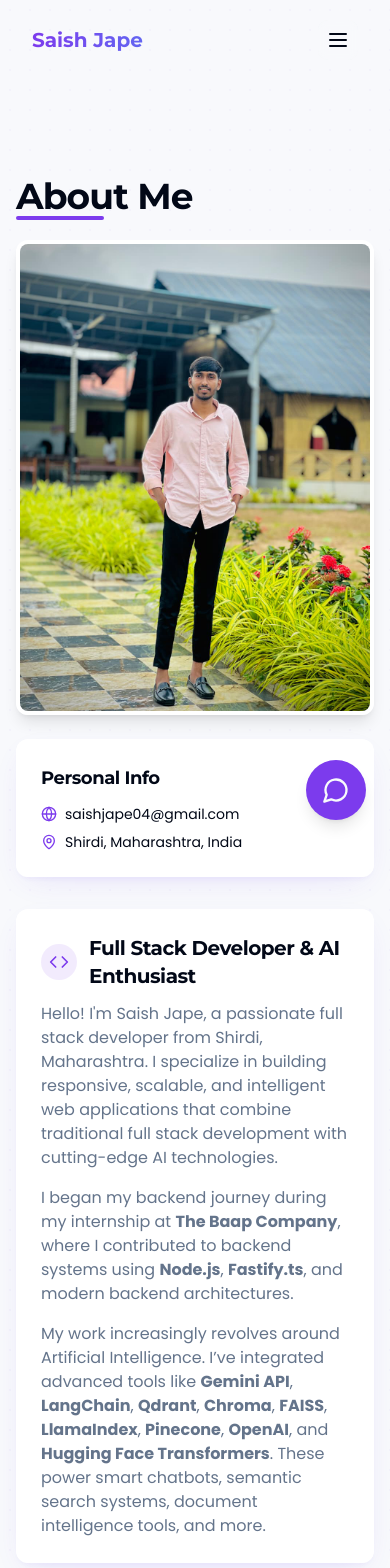
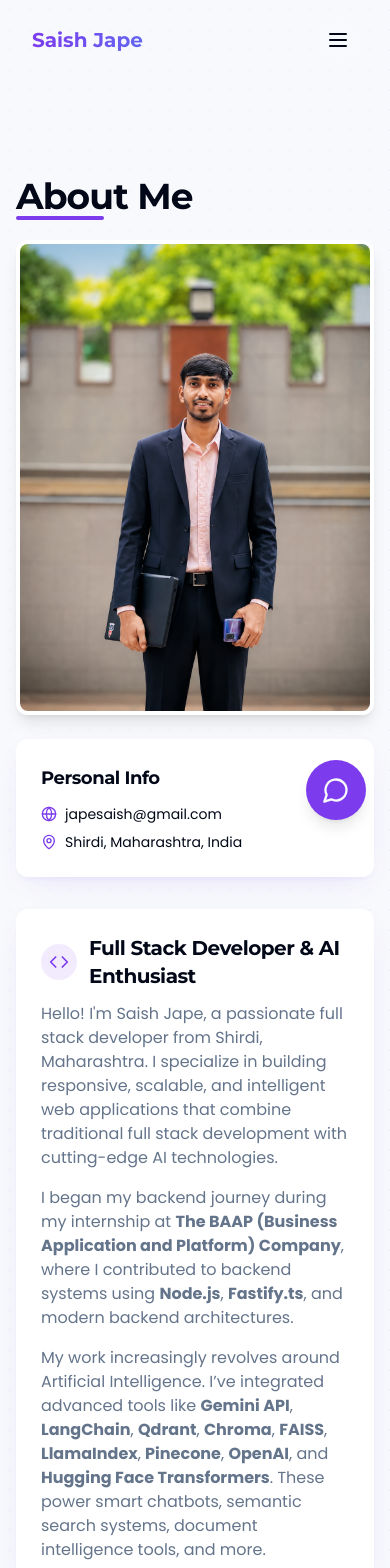
Before and after one commit to SaishJape/saish-portfolio-v2, a React (Vite) app: page /about in a window 390 px wide. Shown: the top 1568 px of the page. Built offline with nearby package versions, Linux system fonts and the light colour scheme; a web font is replaced by a local one.

Commit message:
update photo chnage email and phone number add full form of BAAP and other

```diff
--- a/index.html
+++ b/index.html
@@ -3,9 +3,9 @@
   <head>
     <meta charset="UTF-8" />
     <meta name="viewport" content="width=device-width, initial-scale=1.0" />
-    <title>saishs-edu-journey</title>
-    <meta name="description" content="Lovable Generated Project" />
-    <meta name="author" content="Lovable" />
+    <title>Saish's Education Journey</title>
+    <!-- <meta name="description" content="Lovable Generated Project" /> -->
+    <meta name="author" content="Saish Jape" />
     <meta property="og:image" content="/og-image.png" />
   </head>
 
--- a/src/components/Chatbot.tsx
+++ b/src/components/Chatbot.tsx
@@ -30,7 +30,7 @@ Here is Saish's information:
 - Name: Saish Jape
 - Role: Full Stack AI Developer
 - Location: Shirdi, Maharashtra, India
-- Contact: saishjape04@gmail.com | +91 8208507318
+- Contact: japesaish@gmail.com | +91 8308636214
 - Portfolio: https://saishjape.me
 
 **Summary:**
@@ -38,18 +38,18 @@ Skilled Full Stack AI Developer with hands-on experience in developing intellige
 
 **Education:**
 - Bachelor of Computer Applications (BCA) - Mysore University (July 2023) - Distinction.
-- Advanced Web & AI Development - Google Cloud, Udemy, The Baap Company (2023 - Present).
+- Advanced Web & AI Development - Google Cloud, Udemy, The BAAP (Business Application and Platform) Company (2023 - Present).
 
 **Experience:**
 1. **Full Stack AI Developer (Freelance)** (2025 - Present):
    - Built "Rapid Bot" (Chatbot builder using Gemini, Qdrant, FastAPI).
    - Created Power BI generation platform (Natural Language to SQL).
    - Scraped web/PDFs for vector-based QA.
-2. **Backend Developer (Freelance & BAAP Company)** (2024 - Present):
+2. **Backend Developer (Freelance & BAAP (Business Application and Platform) Company)** (2024 - Present):
    - Scalable backend systems using Fastify.js, PostgreSQL.
 3. **Backend Developer (Simplify VMS)** (2023 - 2024):
    - Worked on Timesheet Module, employee work logs.
-4. **Web Development Intern (The Baap Company)** (2023):
+4. **Web Development Intern (The BAAP (Business Application and Platform) Company)** (2023):
    - Responsive UIs, SQL/MongoDB, debugging.
 
 **Skills:**
--- a/src/components/Contact.tsx
+++ b/src/components/Contact.tsx
@@ -65,14 +65,14 @@ const Contact: React.FC = () => {
     {
       icon: <Mail className="text-primary" size={24} />,
       title: "Email",
-      details: "saishjape04@gmail.com",
-      link: "mailto:saishjape04@gmail.com"
+      details: "japesaish@gmail.com",
+      link: "mailto:japesaish@gmail.com"
     },
     {
       icon: <Phone className="text-primary" size={24} />,
       title: "Phone",
-      details: "+91 8208507318",
-      link: "tel:+918208507318"
+      details: "+91 8308636214",
+      link: "tel:+918308636214"
     },
     {
       icon: <MapPin className="text-primary" size={24} />,
--- a/src/components/Education.tsx
+++ b/src/components/Education.tsx
@@ -13,24 +13,24 @@ const educationData = [
   },
   {
     degree: "Web Development Certification",
-    institution: "The Baap Company",
-    location: "Remote",
+    institution: "The BAAP (Business Application and Platform) Company",
+    location: "On-site",
     period: "2023 – Present",
     description:
-      "Completed web development training as part of my internship at The Baap Company. Covered modern frontend and backend stacks including React.js, TypeScript, Fastify.js, and Git-based workflows."
+      "Completed web development training as part of my internship at The BAAP (Business Application and Platform) Company. Covered modern frontend and backend stacks including React.js, TypeScript, Fastify.js, and Git-based workflows."
   },
   {
     degree: "Backend Developer Training",
-    institution: "The Baap Company (Internship)",
-    location: "Remote",
+    institution: "The BAAP (Business Application and Platform) Company (Internship)",
+    location: "On-site",
     period: "2023 – Present",
     description:
       "Focused training in building robust backend systems with Node.js, Fastify.js, RESTful APIs, MySQL, and MongoDB. Hands-on experience with authentication, data modeling, and cloud integration on AWS."
   },
   {
     degree: "AI & LLM Tools Bootcamp (Project-Based Learning)",
-    institution: "Self-Learning / BAAP Projects / Online Learning Platform",
-    location: "Remote",
+    institution: "Self-Learning / BAAP (Business Application and Platform) Projects / Online Learning Platform",
+    location: "On-site",
     period: "2023 – Present",
     description:
       "Gaining hands-on experience working with Gemini API, LangChain, and Qdrant to develop intelligent AI-powered chatbots, semantic search engines, and automation tools through internships and personal projects."
--- a/src/components/Experience.tsx
+++ b/src/components/Experience.tsx
@@ -6,32 +6,32 @@ import { useRef } from "react";
 const experienceData = [
   {
     position: "Full Stack Developer Intern",
-    company: "The Baap Company",
-    location: "Remote",
+    company: "The BAAP (Business Application and Platform) Company",
+    location: "On-site",
     period: "July 2023",
     description:
       "Contributed to real-world production projects focused on modern web development and AI integration. Worked with React, Node.js, and MongoDB to build scalable apps. Gained hands-on experience in deploying LLM-based features like AI chatbots and semantic search using Gemini API, LangChain, and Qdrant."
   },
   {
     position: "Web Developer",
-    company: "The Baap Company",
-    location: "Remote",
+    company: "The BAAP (Business Application and Platform) Company",
+    location: "On-site",
     period: "July 2023",
     description:
       "Worked on independent web development projects for startups and individuals. Built full-stack applications using React, TypeScript, Fastify.js, and AWS. Recently focused on integrating AI tools into web platforms—such as chatbots, content extraction systems, and intelligent dashboards."
   },
   {
     position: "AI Developer",
-    company: "At The Baap Company",
-    location: "Remote",
+    company: "At The BAAP (Business Application and Platform) Company",
+    location: "On-site",
     period: "2025 - Present",
     description:
       "Developed AI-powered tools including custom LLM-based chatbots, semantic search engines, and document intelligence systems. Leveraged technologies like Gemini API, LangChain, and Qdrant to create smart features for real-time interaction, data summarization, and query answering."
   },
   {
     position: "Backend Developer",
-    company: "AT The BAAP Company",
-    location: "Remote",
+    company: "AT The BAAP (Business Application and Platform) Company",
+    location: "On-site",
     period: "2024 - Present",
     description:
       "Designed and built scalable backend systems with clean architecture and RESTful APIs. Worked extensively on authentication, file processing, database design, and API optimization—primarily using Fastify.js, PostgreSQL, and cloud deployment platforms."
@@ -39,7 +39,7 @@ const experienceData = [
   {
     position: "Backend Developer (Shadow to Production)",
     company: "Simplify VMS",
-    location: "Remote",
+    location: "On-site",
     period: "2023 - 2024",
     description:
       "Started as a shadow developer, learning backend architecture and resolving minor bugs. Progressed to handling production issues including ticket fixes, and eventually authored core backend APIs. Worked on the Timesheet Module, managing employee work logs, breaks, holidays, delays, and time calculations across weekly and monthly cycles."
--- a/src/components/Hero.tsx
+++ b/src/components/Hero.tsx
@@ -67,7 +67,7 @@ const Hero: React.FC = () => {
           rel="noopener noreferrer"
           className="text-primary hover:underline font-semibold"
         >
-          BAAP Company
+          BAAP (Business Application and Platform) Company
         </a>
         , where I’m gaining real-world experience by building scalable and production-ready applications.
         </motion.p>
@@ -95,7 +95,7 @@ const Hero: React.FC = () => {
             <Linkedin size={24} className="text-primary" />
           </a>
           <a
-            href="mailto:saishjape04@gmail.com"
+            href="mailto:japesaish@gmail.com"
             target="_blank"
             rel="noopener noreferrer"
             className="bg-primary/10 p-2 rounded-full hover:bg-primary/20 transition-colors duration-300 hover:scale-110 transform"
@@ -130,7 +130,7 @@ const Hero: React.FC = () => {
         <div className="relative w-full aspect-square rounded-xl overflow-hidden shadow-2xl gradient-border">
           <div className="absolute inset-0 bg-gradient-to-br from-primary/20 to-transparent mix-blend-overlay"/>
           <img
-            src="./saishjapephotosmall.jpg"
+            src="./saish jape a formal blazer outfit.png"
             alt="Saish Jape"
             className="w-full h-full object-cover"
           />
--- a/src/components/ProfileSection.tsx
+++ b/src/components/ProfileSection.tsx
@@ -43,7 +43,7 @@ const ProfileSection: React.FC = () => {
                 rel="noopener noreferrer"
                 className="text-primary hover:underline font-semibold"
               >
-                The BAAP Company
+                The BAAP (Business Application and Platform) Company
               </a>
               , where I contribute to real-world, production-grade projects. I enjoy building scalable, efficient, and user-centric web solutions that blend robust backend functionality with seamless user experiences.
             </p>
--- a/src/components/Resume.tsx
+++ b/src/components/Resume.tsx
@@ -55,7 +55,7 @@ const Resume: React.FC = () => {
             >
               <div className="rounded-lg overflow-hidden border-4 border-primary/20 shadow-lg mb-4">
                 <img
-                  src="./herophoto.jpg"
+                  src="./saish jape a formal blazer outfit.png"
                   alt="Saish Jape"
                   className="w-full h-auto"
                 />
@@ -87,11 +87,11 @@ const Resume: React.FC = () => {
               <div className="grid grid-cols-1 sm:grid-cols-2 gap-4">
                 <div>
                   <h4 className="font-medium text-primary mb-1">Email:</h4>
-                  <p>saishjape04@gmail.com</p>
+                  <p>japesaish@gmail.com</p>
                 </div>
                 <div>
                   <h4 className="font-medium text-primary mb-1">Phone:</h4>
-                  <p>+91 8208507318</p>
+                  <p>+91 8308636214</p>
                 </div>
               </div>
             </motion.div>
@@ -120,7 +120,7 @@ const Resume: React.FC = () => {
                 <div className="border-l-2 border-primary/30 pl-5 py-1 relative">
                   <div className="absolute w-3 h-3 bg-primary rounded-full -left-[7px] top-2" />
                   <h4 className="font-bold text-lg">Advanced Web & AI Development</h4>
-                  <p className="text-primary">Google Cloud, Udemy, Self-paced and The Baap Company</p>
+                  <p className="text-primary">Google Cloud, Udemy, Self-paced and The BAAP (Business Application and Platform) Company</p>
                   <p className="text-sm text-muted-foreground">2023 started</p>
                   <p className="mt-2">Trained in building full-stack AI products using FastAPI, Gemini, OpenAI, Qdrant, and cloud deployments. Focused on hands-on LLM integration and chatbot systems.</p>
                 </div>
@@ -142,7 +142,7 @@ const Resume: React.FC = () => {
                 <div className="border-l-2 border-primary/30 pl-5 py-1 relative">
                   <div className="absolute w-3 h-3 bg-primary rounded-full -left-[7px] top-2" />
                   <h4 className="font-bold text-lg">Full Stack AI Developer</h4>
-                  <p className="text-primary">At The Baap Company</p>
+                  <p className="text-primary">At The BAAP (Business Application and Platform) Company</p>
                   <p className="text-sm text-muted-foreground">2025 - Present</p>
                   <p className="mt-2">Developed end-to-end AI platforms including LLM-powered chatbot systems, vector-based semantic search engines, and intelligent dashboards.</p>
                   <ul className="list-disc list-inside mt-2 space-y-1 text-muted-foreground">
@@ -156,7 +156,7 @@ const Resume: React.FC = () => {
                 <div className="border-l-2 border-primary/30 pl-5 py-1 relative">
                   <div className="absolute w-3 h-3 bg-primary rounded-full -left-[7px] top-2" />
                   <h4 className="font-bold text-lg">Web Development Intern</h4>
-                  <p className="text-primary">The Baap Company</p>
+                  <p className="text-primary">The BAAP (Business Application and Platform) Company</p>
                   <p className="text-sm text-muted-foreground">2023</p>
                   <p className="mt-2">Assisted in developing and maintaining client websites and internal dashboards.</p>
                   <ul className="list-disc list-inside mt-2 space-y-1 text-muted-foreground">
--- a/src/components/Testimonials.tsx
+++ b/src/components/Testimonials.tsx
@@ -6,19 +6,19 @@ import { Star, Quote } from "lucide-react";
 const testimonials = [
   {
     name: "Rao Ghuge",
-    position: "CEO, The Baap Company",
+    position: "CEO, The BAAP (Business Application and Platform) Company",
     quote: "Saish delivered exceptional work on our web application. His technical skills and attention to detail are impressive. Would highly recommend!",
     rating: 5
   },
   // {
   //   name: "Neha Padwal",
-  //   position: "Co-founder, The Baap Company",
+  //   position: "Co-founder, The BAAP (Business Application and Platform) Company",
   //   quote: "Working with Saish was a pleasure. He understood our requirements perfectly and delivered a high-quality solution on time. His communication skills are excellent.",
   //   rating: 5
   // },
   // {
   //   name: "Anjali Patel",
-  //   position: "HOD of AI, The Baap Company",
+  //   position: "HOD of AI, The BAAP (Business Application and Platform) Company",
   //   quote: "Saish's expertise in full stack development helped us build a robust and scalable application. His problem-solving skills and technical knowledge are outstanding.",
   //   rating: 4
   // }
--- a/src/layouts/MainLayout.tsx
+++ b/src/layouts/MainLayout.tsx
@@ -61,7 +61,7 @@ const MainLayout: React.FC<MainLayoutProps> = ({ children }) => {
                   <Linkedin size={20} className="text-primary" />
                 </a>
                 <a
-                  href="mailto:saishjape04@gmail.com"
+                  href="mailto:japesaish@gmail.com"
                   target="_blank"
                   rel="noopener noreferrer"
                   className="bg-primary/10 p-2 rounded-full hover:bg-primary/20 transition-colors hover:scale-110 transform"
@@ -104,14 +104,14 @@ const MainLayout: React.FC<MainLayoutProps> = ({ children }) => {
                 </li>
                 <li className="flex items-center gap-2 group">
                   <Mail size={18} className="text-primary group-hover:scale-110 transition-transform" />
-                  <a href="mailto:saishjape04@gmail.com" className="text-muted-foreground hover:text-primary transition-colors">
-                    saishjape04@gmail.com
+                  <a href="mailto:japesaish@gmail.com" className="text-muted-foreground hover:text-primary transition-colors">
+                    japesaish@gmail.com
                   </a>
                 </li>
                 <li className="flex items-center gap-2 group">
                   <Phone size={18} className="text-primary group-hover:scale-110 transition-transform" />
-                  <a href="tel:+918208507318" className="text-muted-foreground hover:text-primary transition-colors">
-                    +91 8208507318
+                  <a href="tel:+918308636214" className="text-muted-foreground hover:text-primary transition-colors">
+                    +91 8308636214
                   </a>
                 </li>
               </ul>
--- a/src/pages/About.tsx
+++ b/src/pages/About.tsx
@@ -27,7 +27,7 @@ const About = () => {
             >
               <div className="rounded-lg overflow-hidden shadow-lg border-4 border-white">
                 <img
-                  src="./saish_jape.jpeg"
+                  src="./saish jape a formal blazer outfit.png"
                   alt="Saish Jape"
                   className="w-full h-auto"
                 />
@@ -40,7 +40,7 @@ const About = () => {
                     <span className="text-primary">
                       <Globe size={16} />
                     </span>
-                    <span>saishjape04@gmail.com</span>
+                    <span>japesaish@gmail.com</span>
                   </li>
                   <li className="flex items-center gap-2 text-sm">
                     <span className="text-primary">
@@ -71,7 +71,7 @@ const About = () => {
                 </p>
 
                 <p className="text-muted-foreground mb-4">
-                  I began my backend journey during my internship at <strong>The Baap Company</strong>, where I contributed to backend systems using <strong>Node.js</strong>, <strong>Fastify.ts</strong>, and modern backend architectures.
+                  I began my backend journey during my internship at <strong>The BAAP (Business Application and Platform) Company</strong>, where I contributed to backend systems using <strong>Node.js</strong>, <strong>Fastify.ts</strong>, and modern backend architectures.
                 </p>
 
                 <p className="text-muted-foreground">
@@ -92,7 +92,7 @@ const About = () => {
                 </p>
 
                 <p className="text-muted-foreground mb-4">
-                  At <strong>The Baap Company</strong>, I was trained on full-stack development, LLM-based integrations, cloud APIs, and chatbot architecture. I’ve worked on RESTful APIs, JWT authentication, AI agents, and real-time dashboard systems.
+                  At <strong>The BAAP (Business Application and Platform) Company</strong>, I was trained on full-stack development, LLM-based integrations, cloud APIs, and chatbot architecture. I’ve worked on RESTful APIs, JWT authentication, AI agents, and real-time dashboard systems.
                 </p>
 
                 <p className="text-muted-foreground">
```
Also changed, not shown: public/saish jape a formal blazer outfit.png (added), 1 other file (tests, documents, lock files or other folders).
